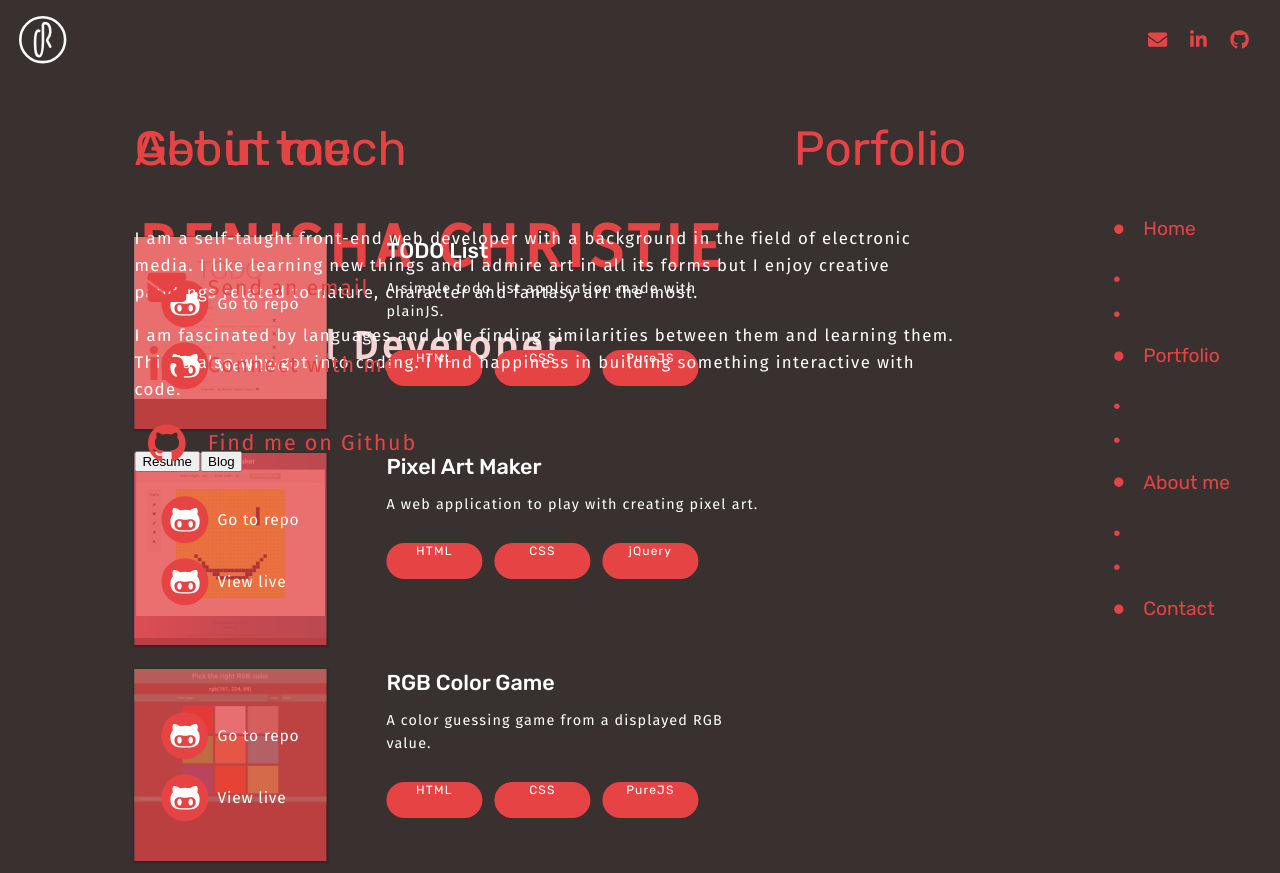
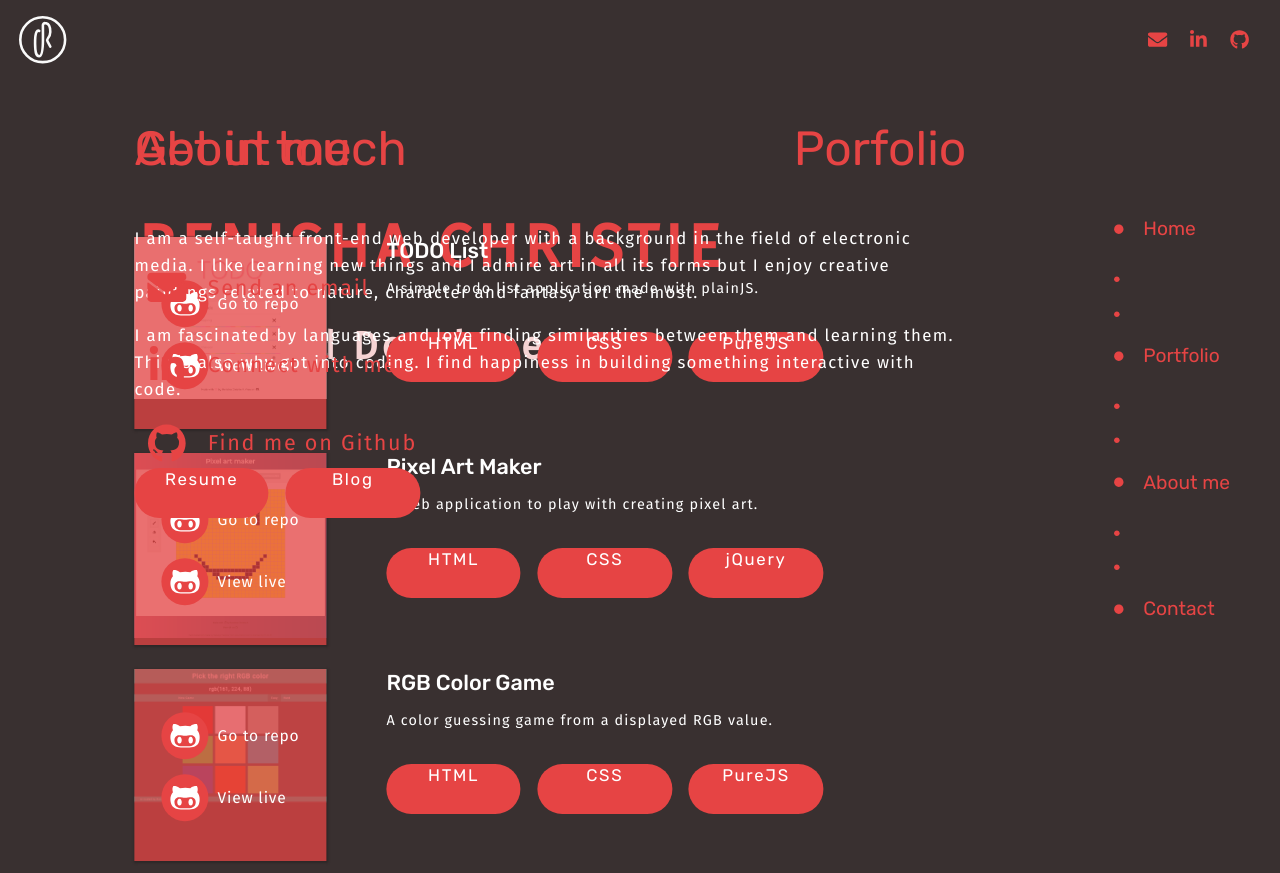
Before and after one commit to crisner/my-portfolio, a React (Create React App) app: page / in a window 1280 px wide. Built offline with nearby package versions, Linux system fonts and the light colour scheme.

Commit message:
Pass class to pill via props

```diff
--- a/src/components/About.js
+++ b/src/components/About.js
@@ -13,8 +13,8 @@ function About() {
             them. This is also why got into coding. I find happiness in building something
             interactive with code.</p>
             <div className={styles.button}>
-                <Pill title="Download my resume" text="Resume" />
-                <Pill title="Read my blog" text="Blog" />
+                <Pill styles={styles.pill} title="Download my resume" text="Resume" />
+                <Pill styles={styles.pill} title="Read my blog" text="Blog" />
             </div>
         </div>
     );
--- a/src/components/About.module.css
+++ b/src/components/About.module.css
@@ -11,3 +11,7 @@
     display: flex;
     margin-top: 4em;
 }
+
+.pill {
+    composes: pill from './Pill.module.css';
+}
```
